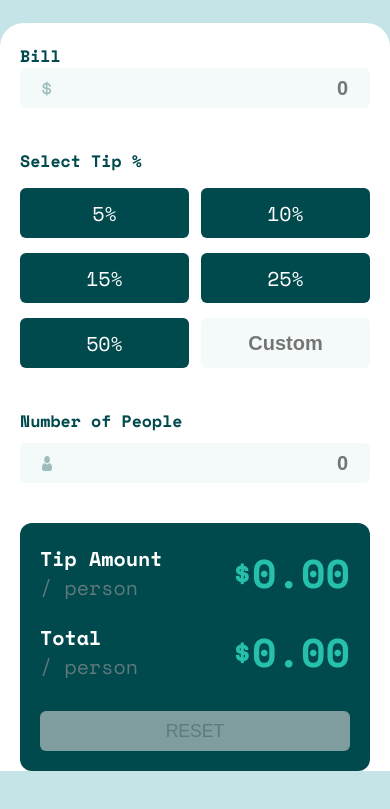
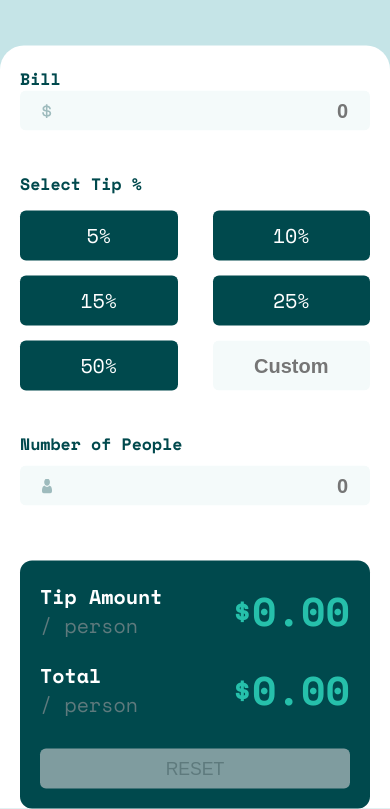
Before and after one commit to utin-francis-peter/tip-calculator, a plain HTML site: page index.html in a window 390 px wide. Shown: the part 75-884 px from the top of the page. Before the commit the page ends 846 px from the top, so only its background shows below. Drawn offline with nearby package versions, Linux system fonts and the light colour scheme.

Commit message:
Third Commit

```diff
--- a/style.css
+++ b/style.css
@@ -210,7 +210,7 @@ input {
 
 	.parent-calculator-container {
 		width: 100%;
-		margin-top: 50px;
+		margin-top: 80px;
 		flex-direction: column;
 		height: auto;
 		box-shadow: none;
@@ -226,9 +226,12 @@ input {
 	.userInput-calculator-interface {
 		width: 100%;
 	}
+	.feedback-calculator-interface {
+		margin-top: 0.75em;
+	}
 
 	.tip-percentage {
-		width: 50%;
+		width: 45%;
 		height: 50px;
 	}
 
```
